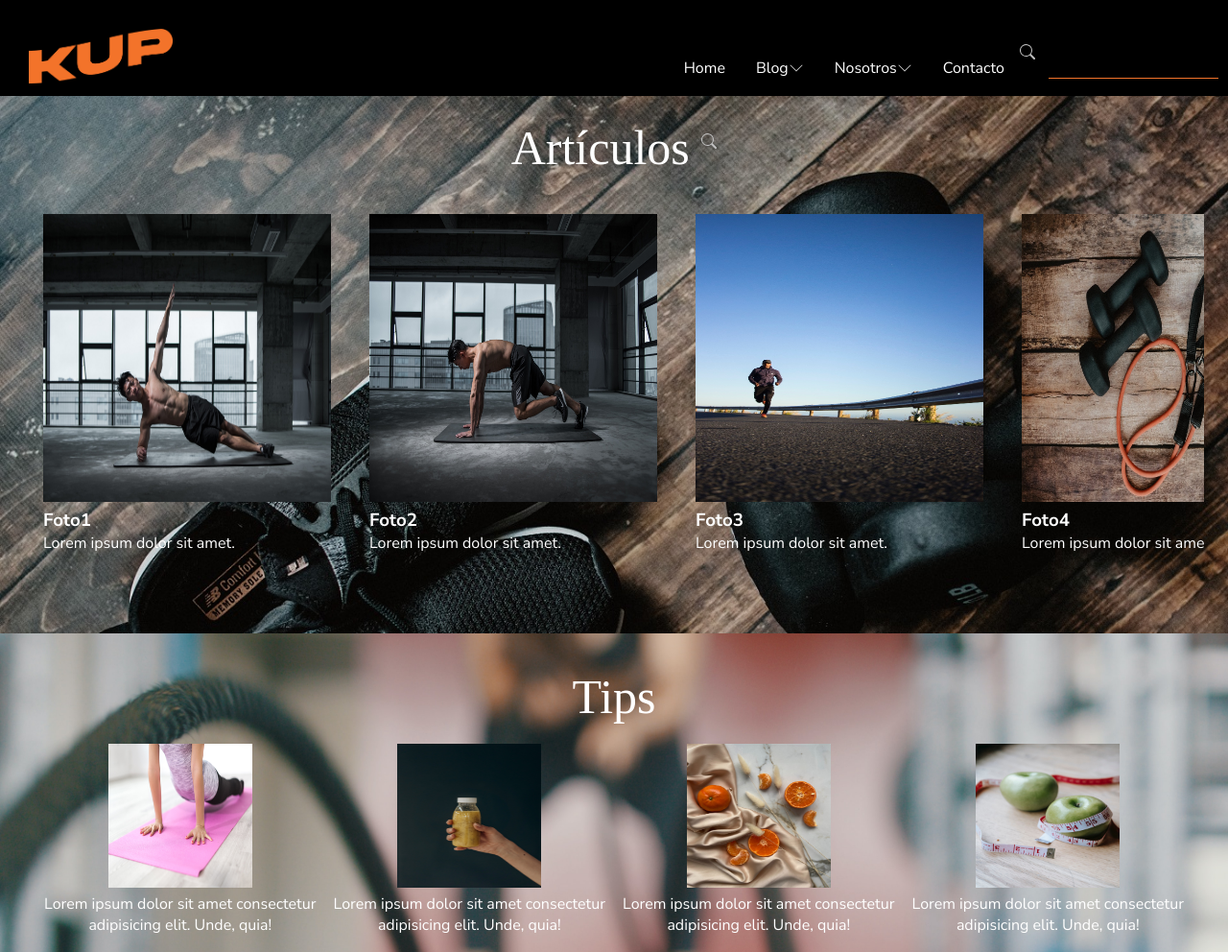
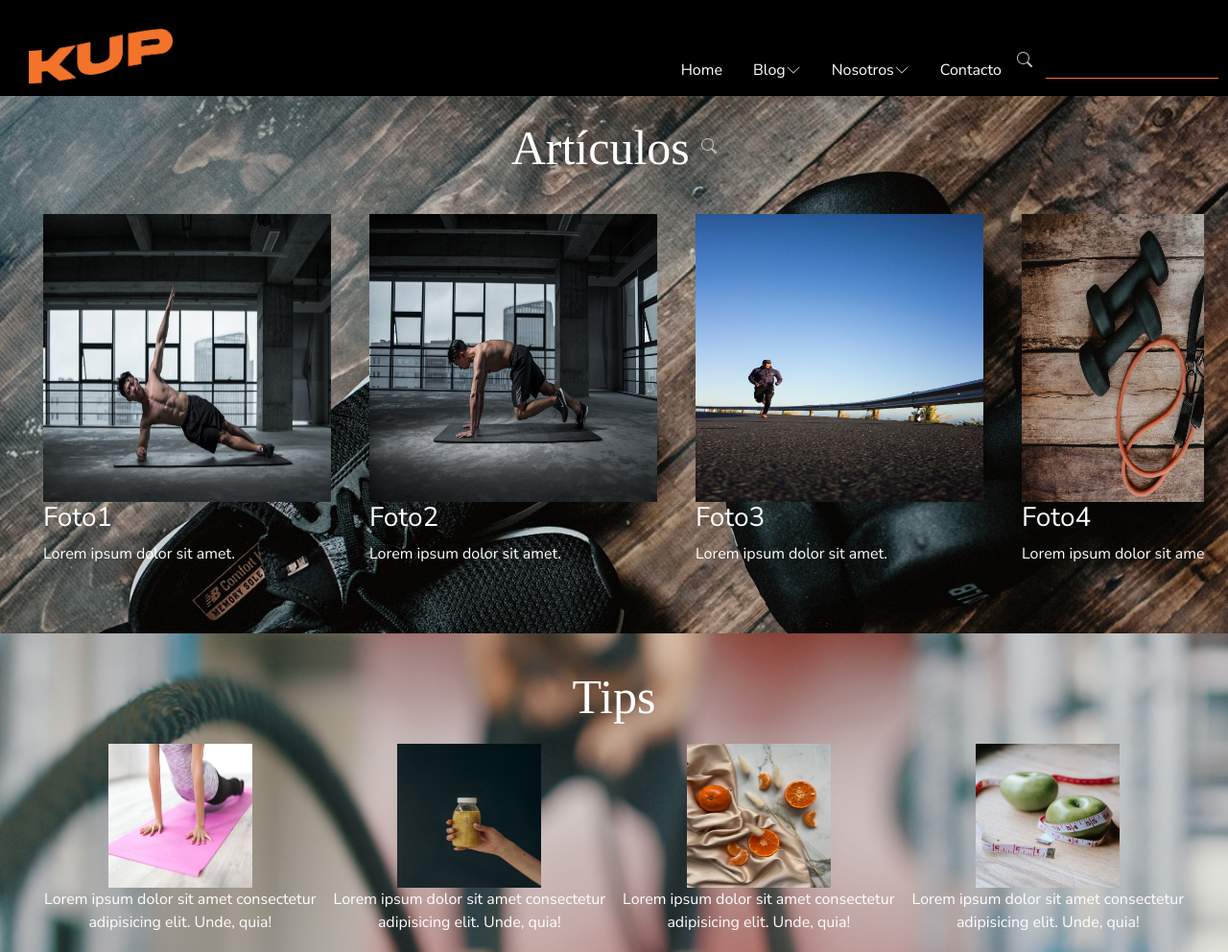
Before and after one commit to Kup87/KUP-CODERHOUSE, a plain HTML site: page KupEntrenamientosWeb/articulos.html in a window 1280 px wide. Shown: the top 992 px of the page at 96% size. Drawn offline with nearby package versions, Linux system fonts and the light colour scheme.

Commit message:
ambientedePrueba1

```diff
--- a/KupEntrenamientosWeb/articulos.html
+++ b/KupEntrenamientosWeb/articulos.html
@@ -6,11 +6,12 @@
     <meta http-equiv="X-UA-Compatible" content="IE=edge">
     <meta name="viewport" content="width=device-width, initial-scale=1.0">
     <title>Kup Entrenamientos</title>
-    <link rel="stylesheet" href="style.css">
     <link rel="preconnect" href="https://fonts.googleapis.com">
     <link rel="preconnect" href="https://fonts.gstatic.com" crossorigin>
     <link href="https://fonts.googleapis.com/css2?family=Nunito+Sans:ital,wght@0,400;0,600;0,700;1,900&display=swap"
         rel="stylesheet">
+    <link href="https://cdn.jsdelivr.net/npm/bootstrap@5.1.3/dist/css/bootstrap.min.css" rel="stylesheet" integrity="sha384-1BmE4kWBq78iYhFldvKuhfTAU6auU8tT94WrHftjDbrCEXSU1oBoqyl2QvZ6jIW3" crossorigin="anonymous">
+    <link rel="stylesheet" href="style.css">
 </head>
 
 <body>
@@ -44,7 +45,7 @@
     <main>
         <section class="articulos">
             <div class="articulos_container">
-                <h1 class="h1home h1Articulos"> Artículos <img src="assets\ico\search.svg" alt="" class="svgf svgArt"
+                <h1 class="h1home h1Articulos" id="gal_img_animation"> Artículos <img src="assets\ico\search.svg" alt="" class="svgf svgArt"
                         id="searchsvg"></h1>
                 <div class="galeria_container">
                     <a href="">
@@ -182,5 +183,5 @@
     </footer>
 
 </body>
-
+<script src="script.js"></script>
 </html>
--- a/KupEntrenamientosWeb/style.css
+++ b/KupEntrenamientosWeb/style.css
@@ -181,7 +181,7 @@
  .gal_img {
   width: 300px;
   height: 300px;
-
+  animation: GaleriaRtoL 3s;
 }
 
 @keyframes GaleriaRtoL {
```
Also changed, not shown: KupEntrenamientosWeb/contacto.html (+3 -2 lines), KupEntrenamientosWeb/index.html (+1 -0 lines).
